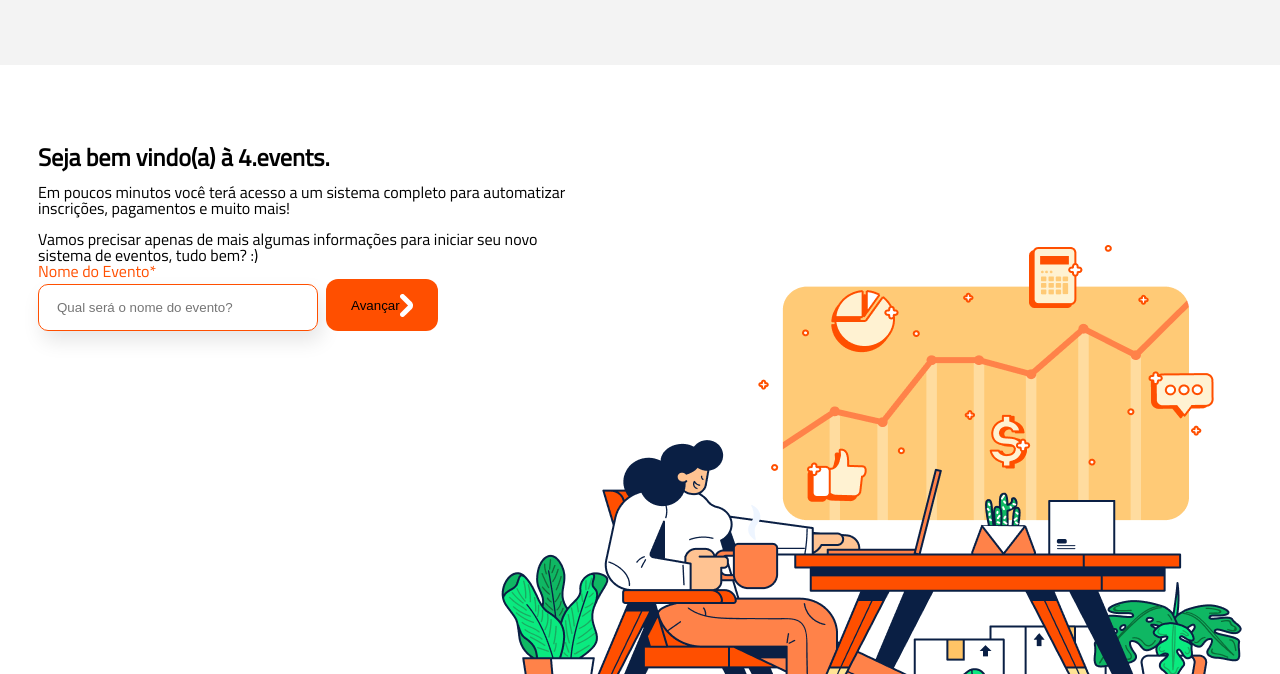
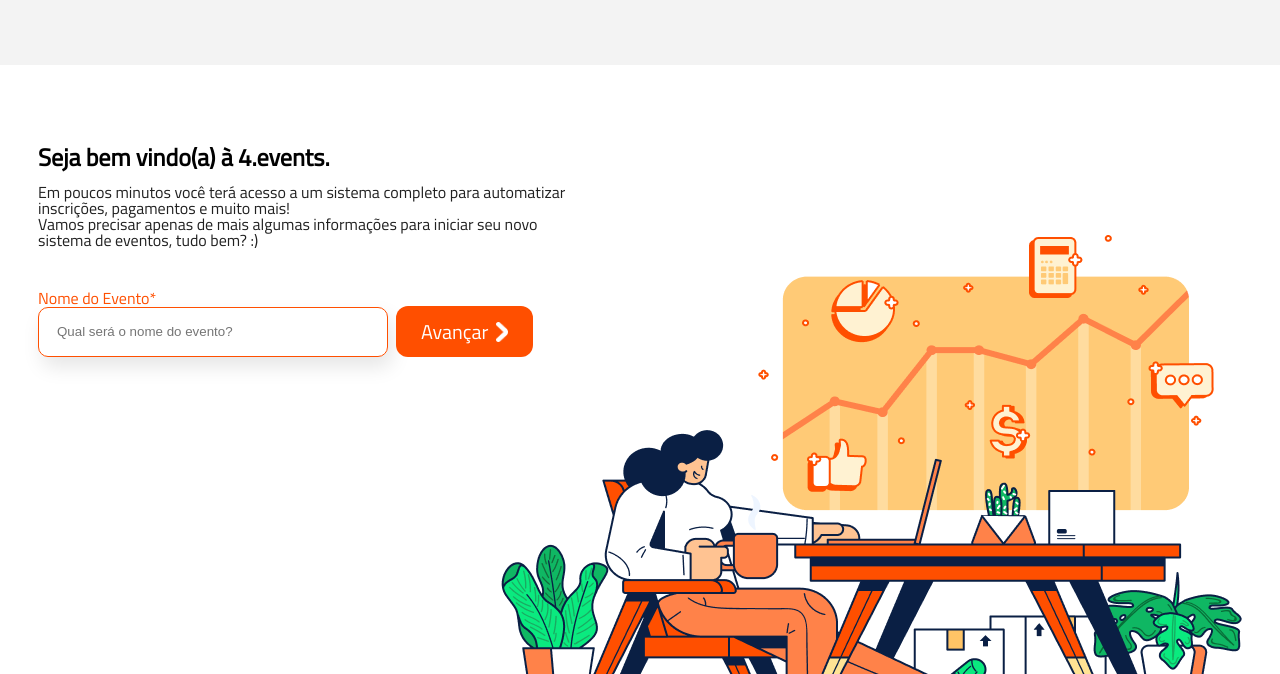
Before and after one commit to ItaloCanturil/4Events-teste, a plain HTML site: page index.html in a window 1280 px wide. Shown: the part 126-800 px from the top of the page. Drawn offline with Linux system fonts and the light colour scheme.

Commit message:
Feat: finishing the UI

```diff
--- a/css/reset.css
+++ b/css/reset.css
@@ -45,3 +45,6 @@ table {
 	border-collapse: collapse;
 	border-spacing: 0;
 }
+* {
+	box-sizing: border-box;
+}
--- a/css/style.css
+++ b/css/style.css
@@ -70,6 +70,7 @@ body {
 
 .wrap {
   display: flex;
+  align-items: center;
 }
 
 .texts__title {
@@ -88,7 +89,8 @@ body {
   border-radius: 10px;
   outline: none;
   padding: 13px 83px 13px 18px;
-  margin-top: 5px;
+  height: 50px;
+  width: 350px;
 }
 
 .texts__btn {
@@ -97,19 +99,28 @@ body {
   border-radius: 12px;
   border: none;
   cursor: pointer;
+  color: #fff;
   display: flex;
-  padding: 15px 25px 14px;
+  font-size: 20px;
+  font-family: 'Titillium Web', sans-serif;
+  padding: 10px 25px;
+  margin-left: 8px;
+}
+
+.btn__arrow {
+  height: 20px;
   margin-left: 8px;
 }
 
 .ilustration {
   position: absolute;
   right: 0;
-  margin-top: 180px;
+  top: 170px;
 }
 
 .events__texts .texts__description {
-  margin-top: 15px;
+  margin: 15px 0 42px 0;
+  color: #212121;
 }
 
 .footer {
--- a/index.html
+++ b/index.html
@@ -57,8 +57,11 @@
     <main class="events">
       <section class="events__texts">
         <h1 class="texts__title">Seja bem vindo(a) à 4.events.</h1>
-        <p class="texts__description">Em poucos minutos você terá acesso a um sistema completo para automatizar inscrições, pagamentos e muito mais!</p>
-        <p class="texts__description">Vamos precisar apenas de mais algumas informações para iniciar seu novo sistema de eventos, tudo bem? :)</p>
+        <p class="texts__description">
+          Em poucos minutos você terá acesso a um sistema completo para automatizar inscrições, pagamentos e muito mais!
+          <br>
+          Vamos precisar apenas de mais algumas informações para iniciar seu novo sistema de eventos, tudo bem? :)
+        </p>
         <label class="texts__event-title" for="event">Nome do Evento*</label>
         <div class="wrap">
           <input class="texts__event" name="event" type="text" placeholder="Qual será o nome do evento?">
@@ -86,5 +89,7 @@
       </div>
     </footer>
   </div>
+
+  <script src="/script.js"></script>
 </body>
 </html>
--- /dev/null
+++ b/script.js
@@ -0,0 +1,5 @@
+const translate = document.querySelector('.translate__select')
+
+translate.addEventListener('change', () => {
+  console.log(translate.value)
+})
```
